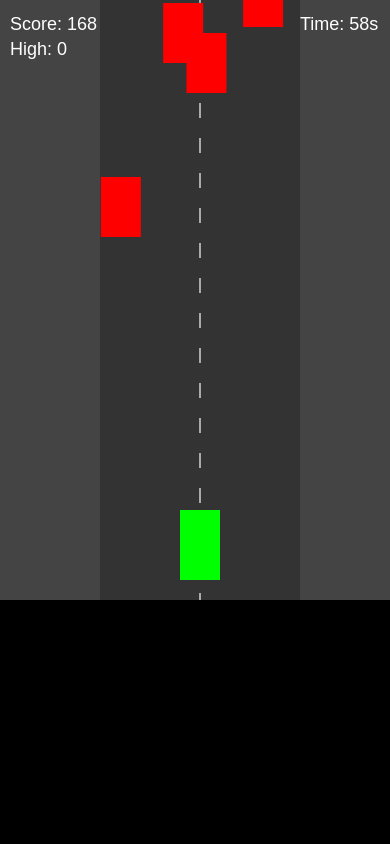
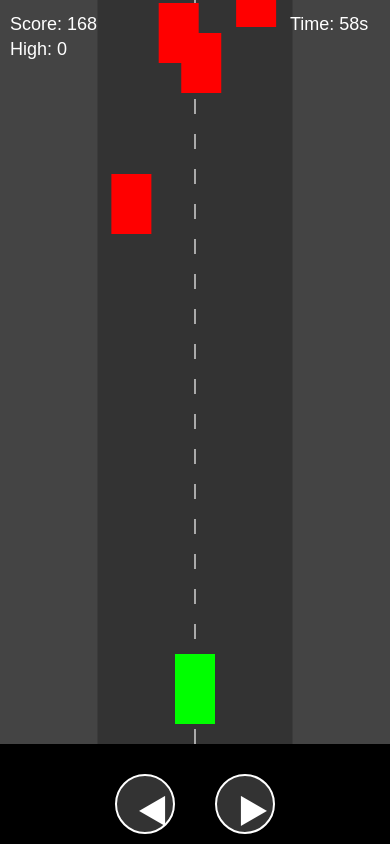
Before and after one commit to ERA-SHAAAAAN/scroll-race-game, a plain HTML site: page index.html in a window 390 px wide. Both pictures are taken after a click on the button "Easy". Drawn offline with Linux system fonts and the light colour scheme.

Commit message:
Update index.html
Improved the usability for smartphones.

```diff
--- a/index.html
+++ b/index.html
@@ -2,10 +2,22 @@
 <html lang="ja">
 <head>
   <meta charset="UTF-8">
-  <title>レースゲーム 完全版（画像なし）</title>
+  <meta name="viewport" content="width=device-width, initial-scale=1.0">
+  <title>レースゲーム（スマホ対応）</title>
   <style>
-    body { margin: 0; overflow: hidden; background: #000; touch-action: none; }
-    canvas { display: block; margin: 0 auto; background: #444; touch-action: none; }
+    html, body {
+      margin: 0;
+      padding: 0;
+      overflow: hidden;
+      background: #000;
+      touch-action: none;
+    }
+    canvas {
+      display: block;
+      width: 100vw;
+      height: calc(100vh - 100px);
+      background: #444;
+    }
     #overlay {
       position: absolute;
       top: 0; left: 0; width: 100%; height: 100%;
@@ -32,10 +44,33 @@
     }
     #result h2 { margin-bottom: 10px; }
     #result p { margin: 4px 0; font-size: 16px; }
+    #controls {
+      position: absolute;
+      bottom: 10px;
+      width: 100%;
+      display: flex;
+      justify-content: center;
+      z-index: 5;
+    }
+    .control-button {
+      width: 60px;
+      height: 60px;
+      font-size: 32px;
+      margin: 0 20px;
+      border-radius: 50%;
+      background: rgba(255, 255, 255, 0.2);
+      color: white;
+      border: 2px solid white;
+    }
   </style>
 </head>
 <body>
-<canvas id="gameCanvas" width="400" height="600"></canvas>
+<canvas id="gameCanvas"></canvas>
+
+<div id="controls">
+  <button class="control-button" id="leftBtn">◀</button>
+  <button class="control-button" id="rightBtn">▶</button>
+</div>
 
 <div id="overlay">
   <h1>レーシング・チャレンジ</h1>
@@ -65,8 +100,24 @@
 const restartBtn = document.getElementById("restartBtn");
 const bgm = document.getElementById("bgm");
 const crashSound = document.getElementById("crashSound");
+const leftBtn = document.getElementById("leftBtn");
+const rightBtn = document.getElementById("rightBtn");
 
-  const roadWidth = 200;
+let canvasWidth = window.innerWidth;
+let canvasHeight = window.innerHeight - 100;
+
+function resizeCanvas() {
+  canvas.width = canvasWidth;
+  canvas.height = canvasHeight;
+}
+window.addEventListener("resize", () => {
+  canvasWidth = window.innerWidth;
+  canvasHeight = window.innerHeight - 100;
+  resizeCanvas();
+});
+resizeCanvas();
+
+const roadWidth = Math.min(canvasWidth * 0.5, 300);
 const roadX = (canvas.width - roadWidth) / 2;
 const playerWidth = 40;
 const playerHeight = 70;
@@ -109,9 +160,16 @@
   restartBtn.style.display = "none";
   overlay.style.display = "none";
 
-    if (difficulty === "easy") { speed = 3; obstacleRate = 0.02; }
-    else if (difficulty === "normal") { speed = 4; obstacleRate = 0.03; }
-    else if (difficulty === "hard") { speed = 5.5; obstacleRate = 0.05; }
+  if (difficulty === "easy") {
+    speed = 3;
+    obstacleRate = 0.015;
+  } else if (difficulty === "normal") {
+    speed = 4;
+    obstacleRate = 0.03;
+  } else if (difficulty === "hard") {
+    speed = 5.5;
+    obstacleRate = 0.05;
+  }
 
   bgm.currentTime = 0;
   bgm.play();
@@ -119,7 +177,7 @@
   gameLoop();
 }
 
-  function endGame(message = "Game Over") {
+function endGame() {
   if (!gameOver) {
     crashSound.play();
     bgm.pause();
@@ -208,8 +266,8 @@
     drawObstacles();
     checkCollision();
     drawScore();
-      if ((leftPressed) && playerX > roadX) playerX -= 5;
-      if ((rightPressed) && playerX < roadX + roadWidth - playerWidth) playerX += 5;
+    if (leftPressed && playerX > roadX) playerX -= 5;
+    if (rightPressed && playerX < roadX + roadWidth - playerWidth) playerX += 5;
     score++;
     requestAnimationFrame(gameLoop);
   }
@@ -235,6 +293,11 @@
 });
 canvas.addEventListener("touchend", () => { touchStartX = null; });
 
+leftBtn.addEventListener("touchstart", () => { leftPressed = true; });
+leftBtn.addEventListener("touchend", () => { leftPressed = false; });
+rightBtn.addEventListener("touchstart", () => { rightPressed = true; });
+rightBtn.addEventListener("touchend", () => { rightPressed = false; });
+
 document.querySelector(".easy").onclick = () => { difficulty = "easy"; initGame(); };
 document.querySelector(".normal").onclick = () => { difficulty = "normal"; initGame(); };
 document.querySelector(".hard").onclick = () => { difficulty = "hard"; initGame(); };
```
Lines whose indentation alone changed are shown as unchanged.
